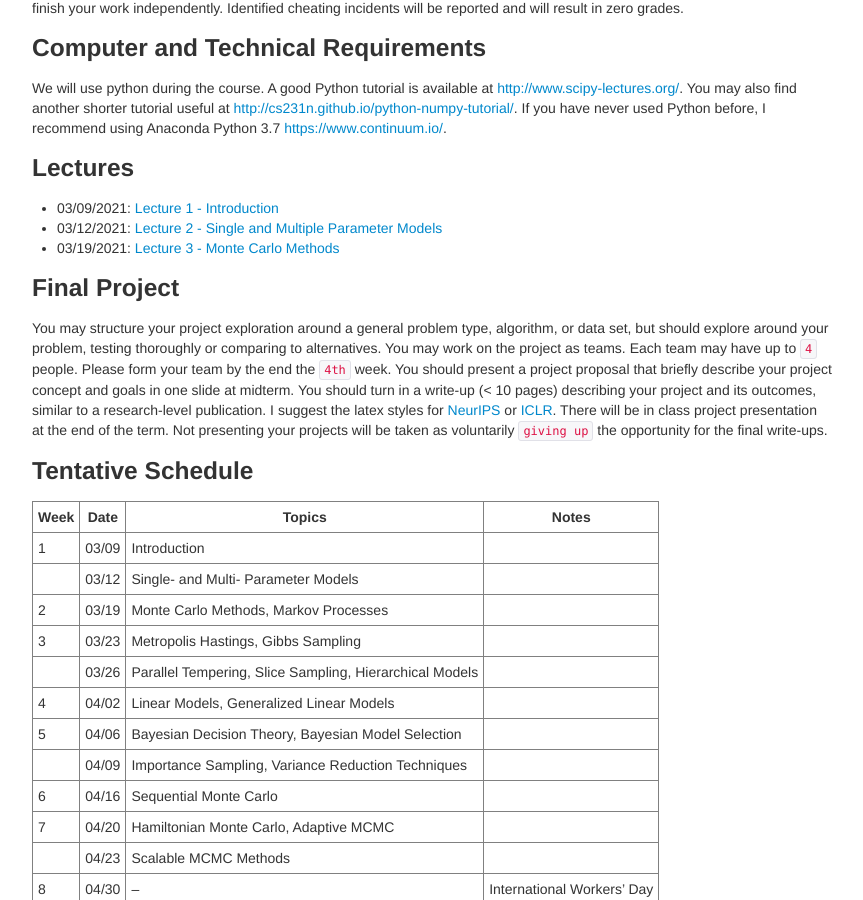
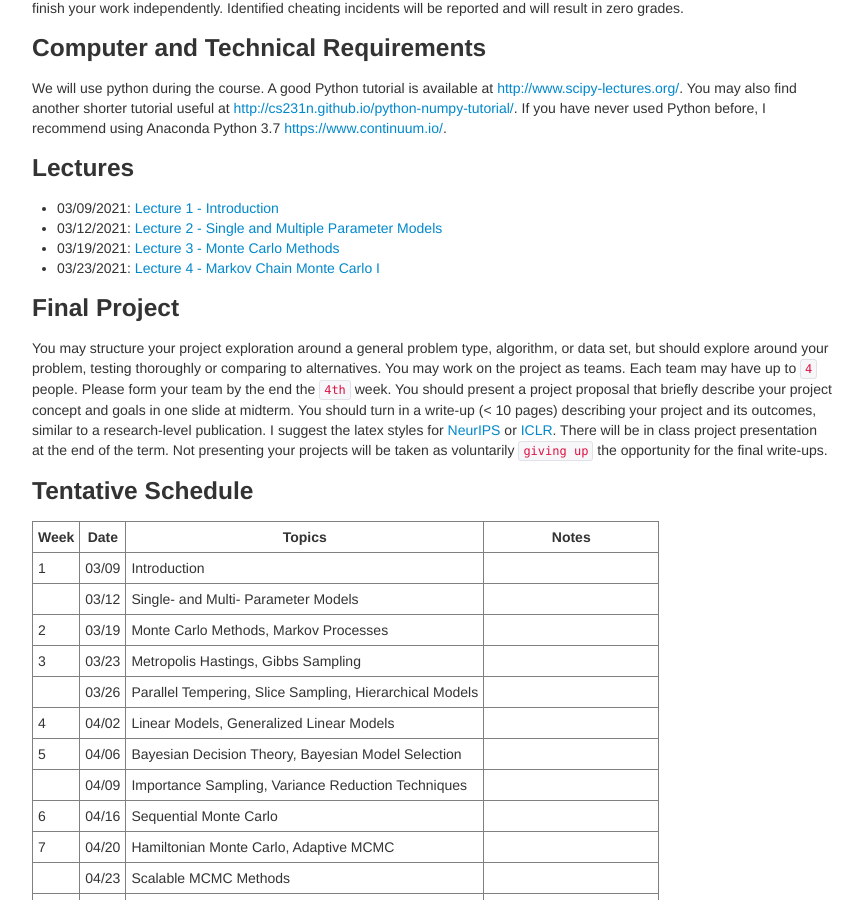
Before and after one commit to zcrabbit/zcrabbit.github.io, a Jekyll site: the page built from courses/btc-s21.md, in a window 1280 px wide and 900 px high, scrolled down 955 px. Shown: the whole window, without its empty margins (208-1071 px from the left). Built offline with Jekyll 4.4.1, drawn with Linux system fonts in a browser that asks for light colours.

Commit message:
lecture 4 out

```diff
--- a/courses/btc-s21.md
+++ b/courses/btc-s21.md
@@ -42,6 +42,7 @@ We will use python during the course. A good Python tutorial is available at <ht
 - 03/09/2021: [Lecture 1 - Introduction]({{sites.baseurl}}/static/slides/btc_spring21/lec01.pdf)
 - 03/12/2021: [Lecture 2 - Single and Multiple Parameter Models]({{sites.baseurl}}/static/slides/btc_spring21/lec02.pdf)
 - 03/19/2021: [Lecture 3 - Monte Carlo Methods]({{sites.baseurl}}/static/slides/btc_spring21/lec03.pdf)
+- 03/23/2021: [Lecture 4 - Markov Chain Monte Carlo I]({{sites.baseurl}}/static/slides/btc_spring21/lec04.pdf)
 
 
 <!-- ### Assignments -->
```
Also changed, not shown: 3 other files.
